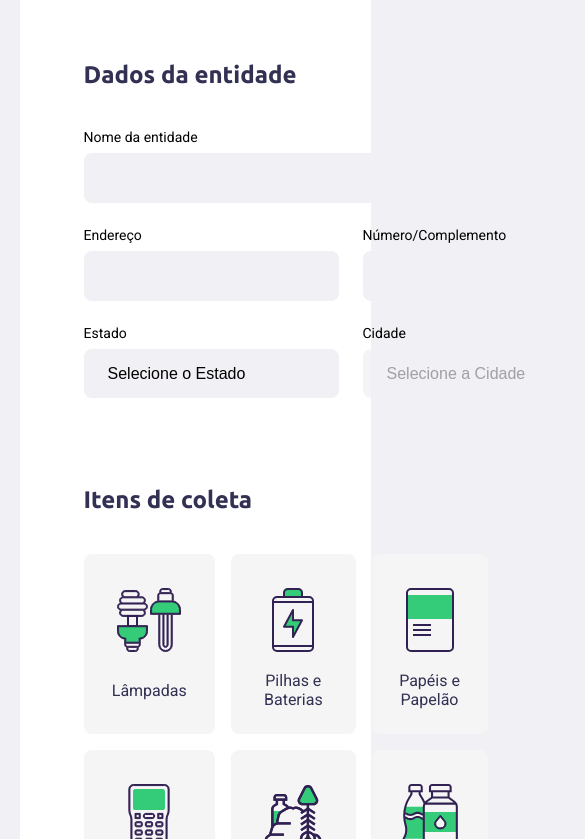
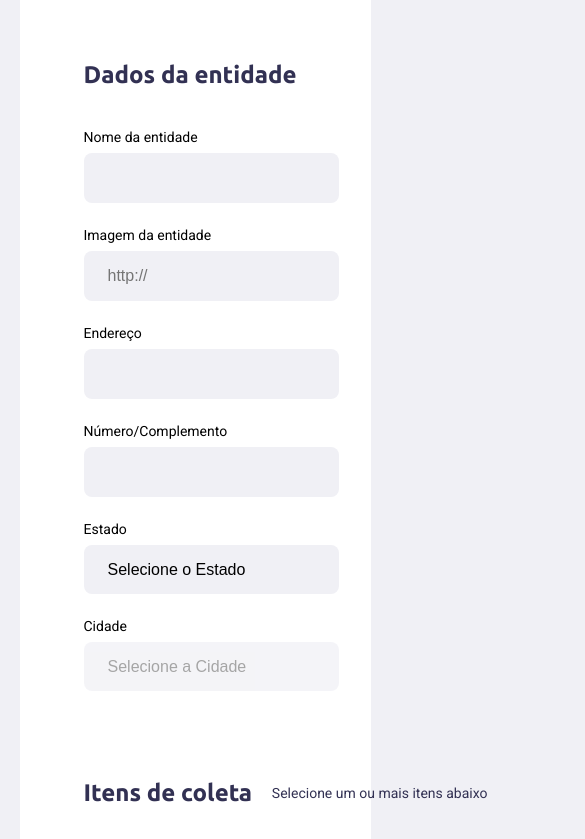
Before and after one commit to FehSchiavon/NextLevelWeek, a website: page src/views/create-point.html in a window 390 px wide. Shown: the part 365-1204 px from the top of the page, 585 px wide, since content can reach past the window. Drawn offline with nearby package versions, Linux system fonts and the light colour scheme; files that its build step writes are made by us from their sources; no server answers.

Commit message:
#day4 complete

```diff
--- a/public/styles/create-point.css
+++ b/public/styles/create-point.css
@@ -45,10 +45,19 @@ form fieldset {
 
 form legend {
     margin-bottom: 40px;
+    display: flex;
+    align-items: center;
+    justify-content: space-between;
+    width: 100%;
 }
 
 form legend h2 {
     font-size: 24px;
+}
+
+form legend span {
+    font-size: 14px;
+    color: var(--title-color);
 }
 
 form .field {
--- a/public/styles/responsive.css
+++ b/public/styles/responsive.css
@@ -26,6 +26,14 @@
     #page-search-results .cards img {
         height: 250px;
     }
+
+    #page-create-point .field-group {
+        flex-direction: column;
+    }
+
+    #page-create-point .field-group .field + .field {
+        margin-left: 0px;
+    }
 }
 
 @media (min-width: 1700px) {
--- a/src/views/create-point.html
+++ b/src/views/create-point.html
@@ -21,10 +21,23 @@
                 <h2>Dados da entidade</h2>
             </legend>
 
-            <div class="field">
-                <label for="name">Nome da entidade</label>
-                <input type="text" name="name" required="required">
+            <div class="field-group">
+                <div class="field">
+                    <label for="name">Nome da entidade</label>
+                    <input type="text" name="name" required="required">
+                </div>
+
+                <div class="field">
+                    <label for="name">Imagem da entidade</label>
+                    <input
+                        type="url"
+                        name="image"
+                        placeholder="http://"
+                        required="required"
+                    >
+                </div>
             </div>
+
 
             <div class="field-group">
                 <div class="field">
@@ -58,6 +71,7 @@
         <fieldset>
             <legend>
                 <h2>Itens de coleta</h2>
+                <span>Selecione um ou mais itens abaixo</span>
             </legend>
 
             <div class="items-grid">
--- a/src/views/partials/page-header.html
+++ b/src/views/partials/page-header.html
@@ -1,6 +1,6 @@
 <header>
     <img src="/assets/logo.svg" alt="Ecoleta">
-    <a href="/index.html">
+    <a href="/">
         <span></span>
         Voltar para home
     </a>
```
Also changed, not shown: src/views/partials/modal.html (+1 -1 lines).
